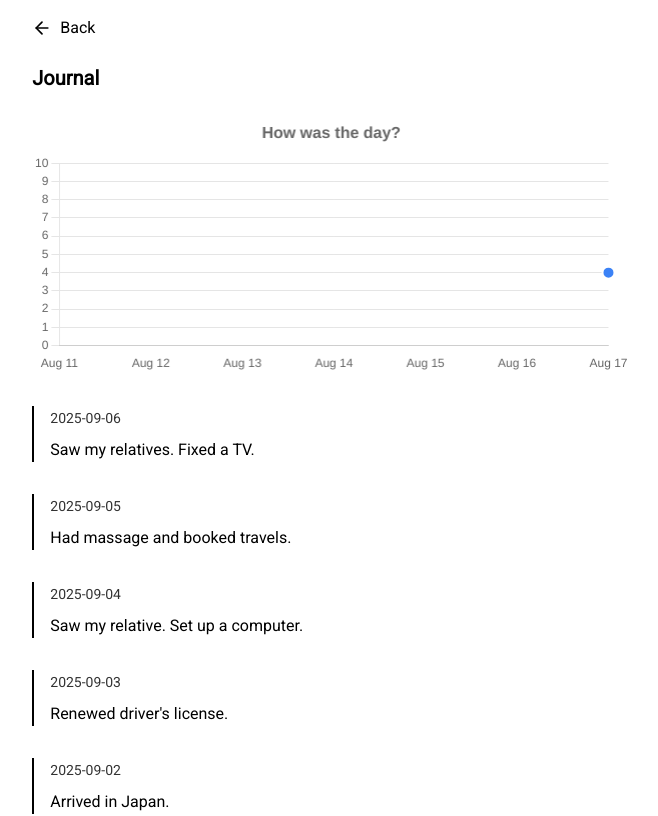
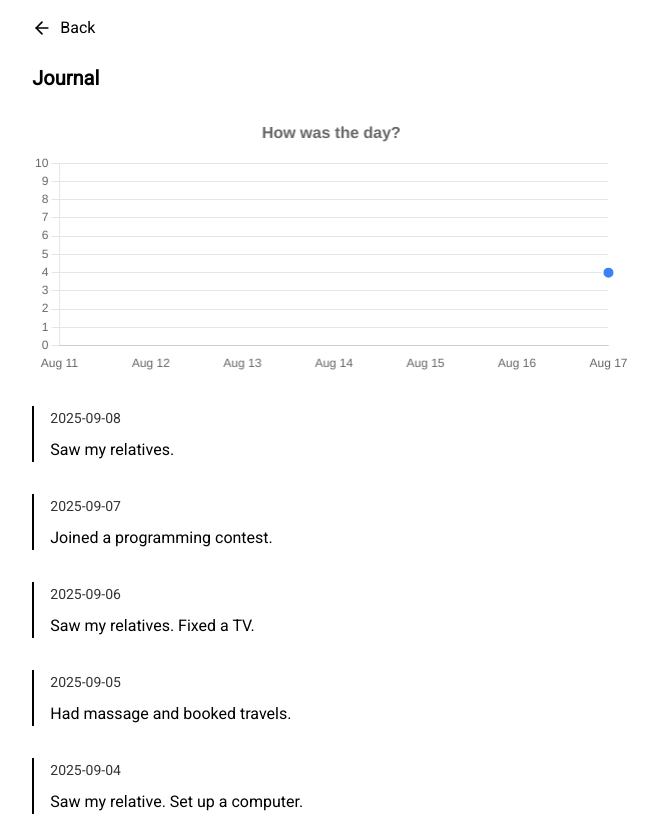
Before and after one commit to minamicode/minamicode.com, a Next.js app: page /journal in a window 1280 px wide. Shown: the top 816 px of the page, without its empty margins (309-967 px from the left). Built offline with nearby package versions, Linux system fonts and the light colour scheme.

Commit message:
add a journal entry

```diff
--- a/src/app/_components/JournalEntries.tsx
+++ b/src/app/_components/JournalEntries.tsx
@@ -8,6 +8,16 @@ type JournalEntry = {
 };
 
 const entries: JournalEntry[] = [
+  {
+    date: "2025-09-08",
+    text: "Saw my relatives.",
+    chart: 5,
+  },
+  {
+    date: "2025-09-07",
+    text: "Joined a programming contest.",
+    chart: 4,
+  },
   {
     date: "2025-09-06",
     text: "Saw my relatives. Fixed a TV.",
```
